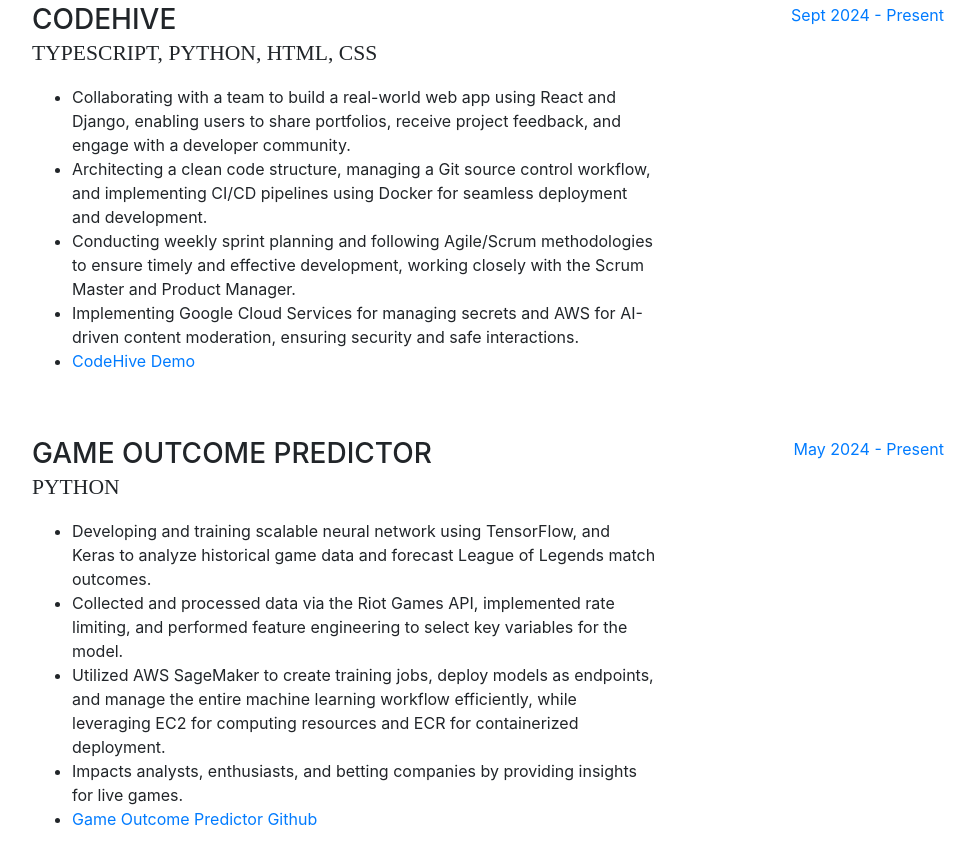
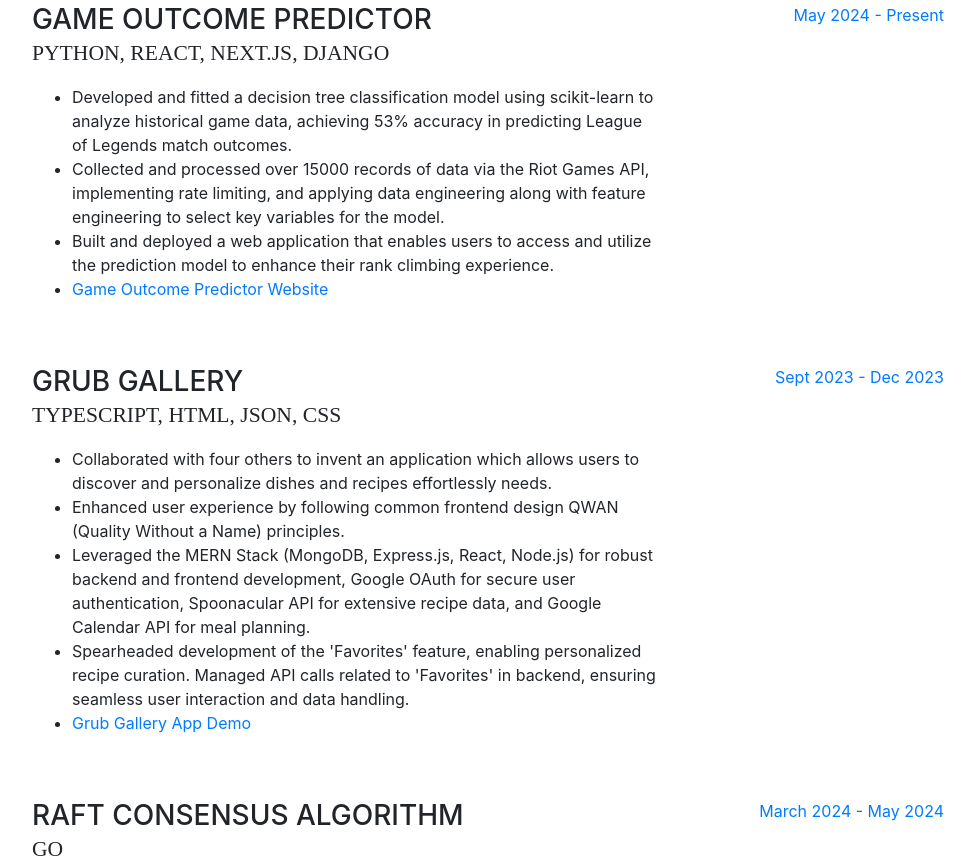
Before and after one commit to mensunw/personal_site, a website with bundled scripts: page index.html in a window 1280 px wide. Shown: the part 931-1799 px from the top of the page, without its empty margins (288-1263 px from the left). Built offline with nearby package versions, Linux system fonts and the light colour scheme; a web font is replaced by a local one.

Commit message:
updated resume

```diff
--- a/index.html
+++ b/index.html
@@ -129,48 +129,22 @@
     <section class="resume-section p-3 p-lg-5 d-flex flex-column" id="projects">
       <div class="my-auto">
         <h2 class="mb-5">Projects</h2>
-
-        <div class="resume-item d-flex flex-column flex-md-row mb-5">
-          <div class="resume-content mr-auto">
-            <h3 class="mb-0">CodeHive</h3>
-            <div class="subheading mb-3"> TypeScript, Python, HTML, CSS</div>
-            <ul>
-              <li> Collaborating with a team to build a real-world web app using React and Django, enabling users to
-                share portfolios, receive project feedback, and engage with a developer community.
-              </li>
-              <li> Architecting a clean code structure, managing a Git source control workflow, and implementing CI/CD
-                pipelines using Docker for seamless deployment and development.</li>
-              <li>Conducting weekly sprint planning and following Agile/Scrum methodologies to ensure timely and
-                effective development, working closely with the Scrum Master and Product Manager.</li>
-              <li>Implementing Google Cloud Services for managing secrets and AWS for AI-driven content moderation,
-                ensuring security and safe interactions.</li>
-              <li><a href="https://github.com/Spark-Project-Pulse" target="_blank">
-                  CodeHive Demo </a></li>
-            </ul>
-          </div>
-          <div class="resume-date text-md-right">
-            <span class="text-primary">Sept 2024 - Present</span>
-          </div>
-        </div>
-
         <div class="resume-item d-flex flex-column flex-md-row mb-5">
           <div class="resume-content mr-auto">
             <h3 class="mb-0">Game Outcome Predictor</h3>
-            <div class="subheading mb-3">Python</div>
+            <div class="subheading mb-3">Python, React, Next.js, Django</div>
             <ul>
-              <li> Developing and training scalable neural network using TensorFlow, and Keras to analyze historical
-                game data
-                and forecast League of Legends match outcomes.
+              <li> Developed and fitted a decision tree classification model using scikit-learn to analyze
+                historical game data, achieving 53% accuracy in predicting League of Legends match outcomes.
               </li>
-              <li> Collected and processed data via the Riot Games API, implemented rate limiting, and performed feature
-                engineering to select key variables for the model.</li>
-              <li>Utilized AWS SageMaker to create training jobs, deploy models as endpoints, and manage the entire
-                machine
-                learning workflow efficiently, while leveraging EC2 for computing resources and ECR for containerized
-                deployment.</li>
-              <li>Impacts analysts, enthusiasts, and betting companies by providing insights for live games.</li>
-              <li><a href="https://github.com/mensunw/Game_Outcome_Predictor" target="_blank">
-                  Game Outcome Predictor Github </a></li>
+              <li>Collected and processed over 15000 records of data via the Riot Games API, implementing rate limiting,
+                and
+                applying data engineering along with feature engineering to select key variables for the model.</li>
+              <li>Built and deployed a web application that enables users to access and utilize the prediction model to
+                enhance their
+                rank climbing experience.</li>
+              <li><a href="https://ipsur.com" target="_blank">
+                  Game Outcome Predictor Website </a></li>
             </ul>
           </div>
           <div class="resume-date text-md-right">
@@ -302,11 +276,36 @@
       <div class="my-auto">
         <h2 class="mb-5">Experience</h2>
 
+        <div class="resume-item d-flex flex-column flex-md-row mb-5">
+          <div class="resume-content mr-auto">
+            <h3 class="mb-0"> CodeHive Fellowship</h3>
+            <div class="subheading mb-3">React, Django, TypeScript, Python, HTML, TailWindCSS</div>
+            <ul>
+              <li>Collaborated with a cross-functional team, including the product manager and scrum
+                master, to build a web application for context-based project feedback and developer community
+                connection.</li>
+              <li>Engaged in weekly sprint planning on Notion with the Scrum Master to manage the SDLC, leveraging
+                Agile/Scrum methodologies and CI/CD pipelines via GitHub Actions to ensure timely, effective
+                development.</li>
+              <li>
+                Utilized Google Cloud Services for managing secrets and PyTorch for AI-driven content moderation.
+              </li>
+              <li>Executed the implementation of Figma designs provided by the UI/UX designer, translating visual
+                concepts into
+                precise layouts, including spacing, color schemes, typography, and imagery.</li>
+              <li><a href="https://codehive.buzz" target="_blank">
+                  CodeHive Website </a></li>
+            </ul>
+          </div>
+          <div class="resume-date text-md-right">
+            <span class="text-primary">Sept 2024 - Dec 2024</span>
+          </div>
+        </div>
 
         <div class="resume-item d-flex flex-column flex-md-row mb-5">
           <div class="resume-content mr-auto">
             <h3 class="mb-0"> CS350 Distributed Systems Grader</h3>
-            <div class="subheading mb-3">Scratch</div>
+            <div class="subheading mb-3">Go</div>
             <ul>
               <li>Assisting in grading assignments focused on system design principles, concurrency control, and
                 distributed systems, ensuring students received timely and constructive feedback on Go programming
@@ -318,7 +317,7 @@
             </ul>
           </div>
           <div class="resume-date text-md-right">
-            <span class="text-primary">Sept 2024 - Present</span>
+            <span class="text-primary">Sept 2024 - Dec 2024</span>
           </div>
         </div>
 
```
